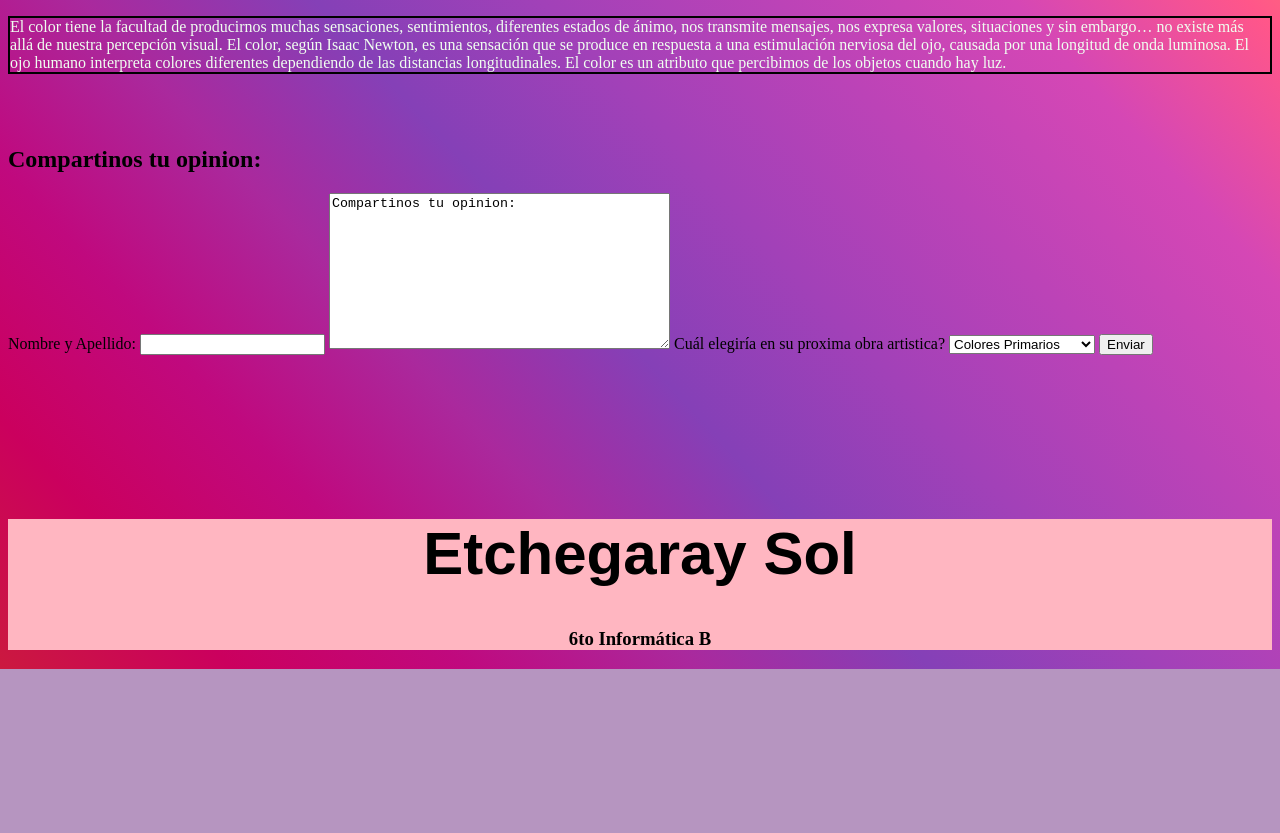
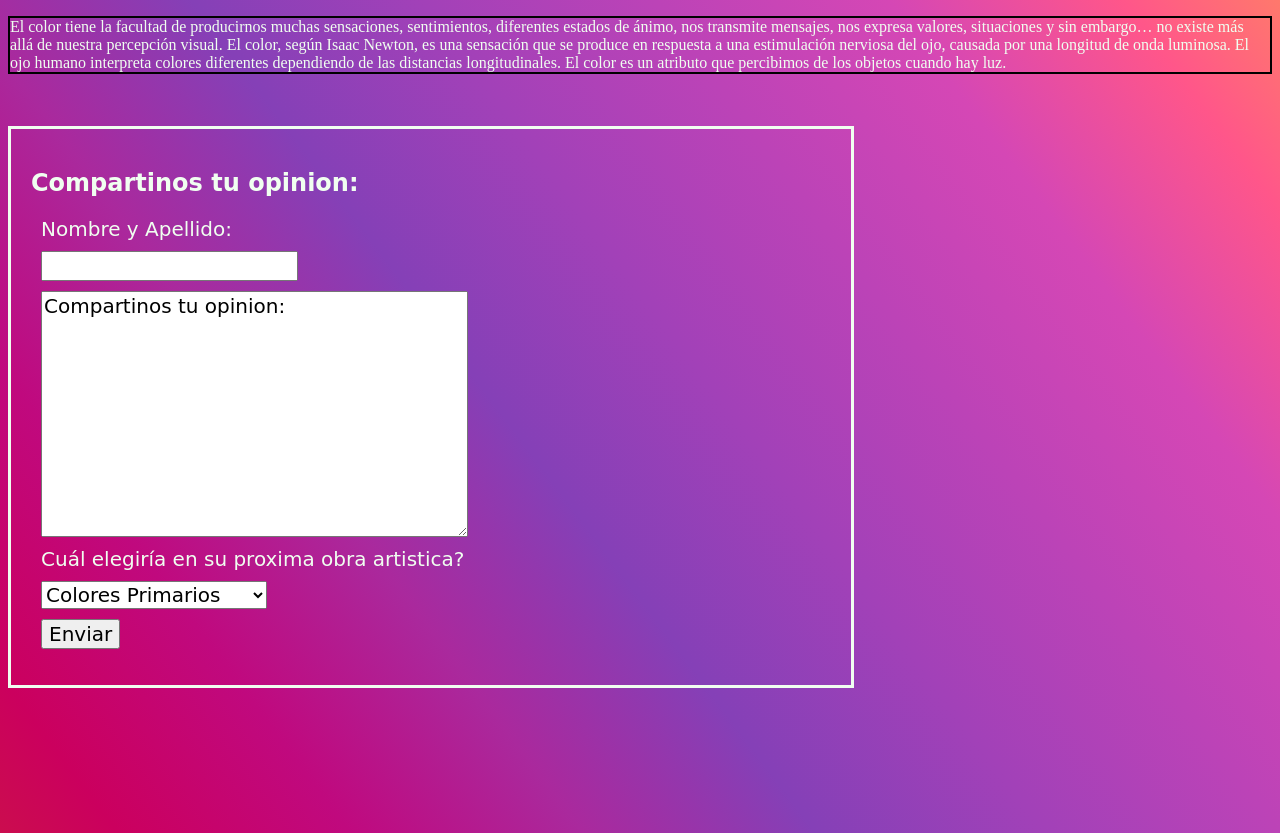
Before and after one commit to SolEtchegaray/Los-colores, a plain HTML site: page index.html in a window 1280 px wide. Shown: the part 720-1553 px from the top of the page. Before the commit the page ends 1389 px from the top, so only its background shows below. Drawn offline with Linux system fonts and the light colour scheme.

Commit message:
Add files via upload

```diff
--- a/estilos.css
+++ b/estilos.css
@@ -32,6 +32,29 @@ a{
 
 }
 
+h2{
+    font-family: cursive;
+    color: honeydew;
+}
+
+.forms{
+    display: block;
+    font-family: cursive;
+    font-size: 20px;
+    margin: 10px 10px;
+}
+
+div{
+    border: solid 3px honeydew;
+    width: 800px;
+    padding: 20px;
+}
+
+label{
+    color: honeydew;
+}
+
+
 footer {
     background-color: lightpink;
 }
```
